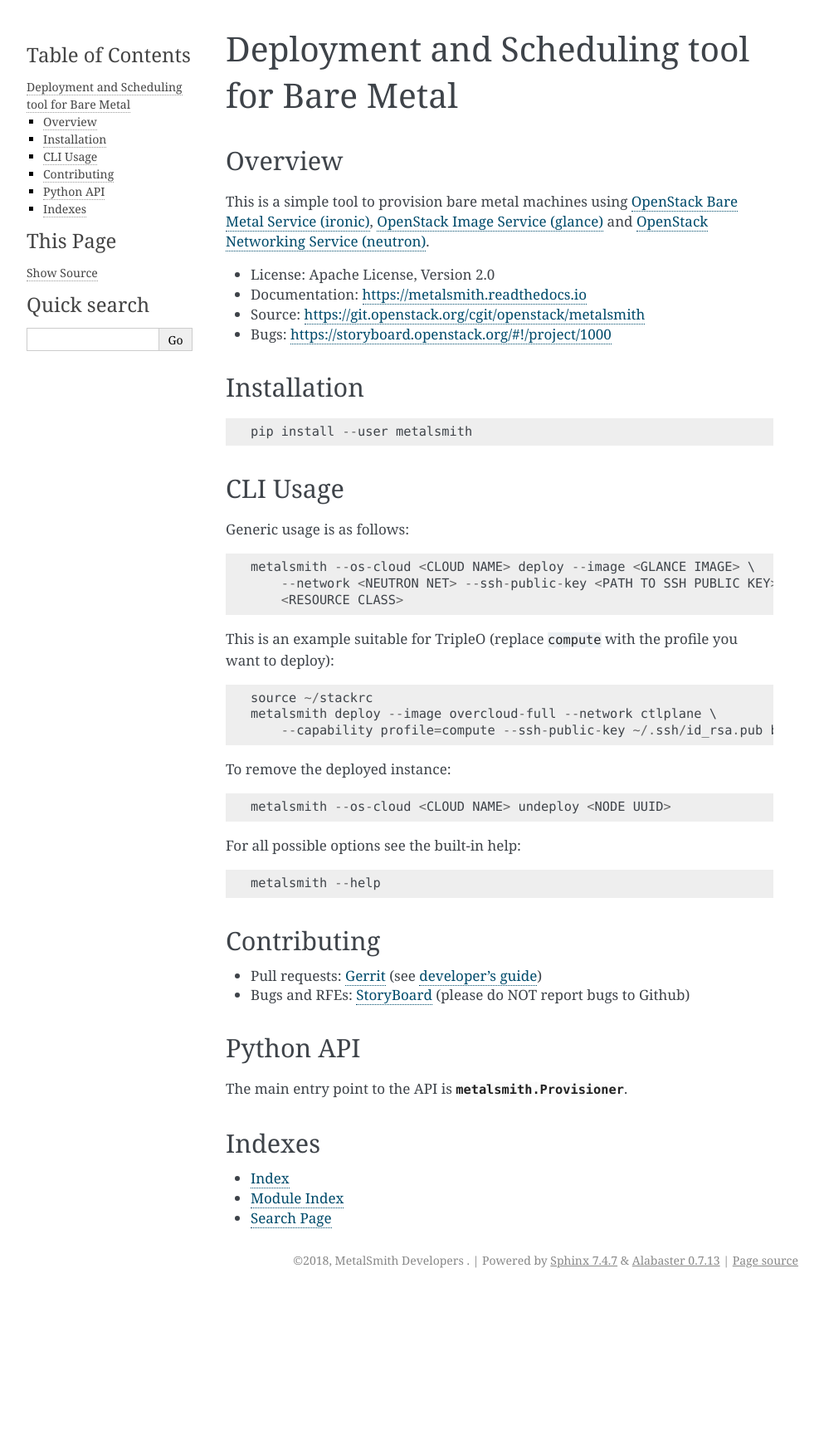
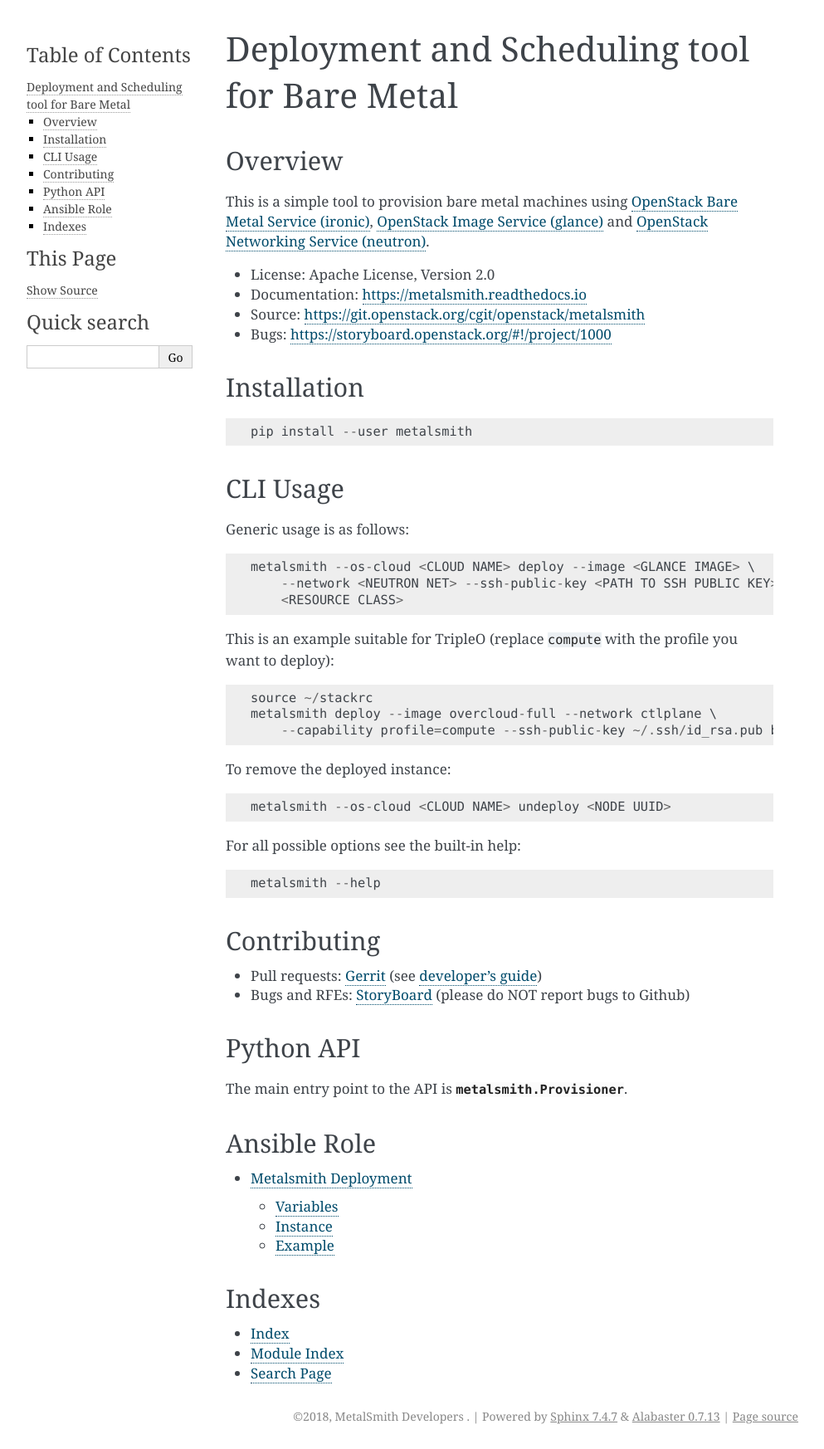
Before and after one commit to openstack/metalsmith, a Sphinx documentation site: the page built from doc/source/index.rst, in a window 1280 px wide. Shown: the whole page at 83% size, without its empty margins (148-1141 px from the left). Built offline with Sphinx 7.4.7, drawn with Linux system fonts in a browser that asks for light colours; pages that are not in the unit, such as notebooks, are missing from menus; the version number could not be read and is left out; before the commit the page ends 1558 px from its top, so only the background shows below that.

Commit message:
Simple role to deploy instances
Story: #2002170
Task: #20029
Change-Id: I3fc0ea5144b83262a39593c8211bd88ce90e13f8

```diff
--- a/doc/source/index.rst
+++ b/doc/source/index.rst
@@ -15,6 +15,14 @@ The main entry point to the API is :py:class:`metalsmith.Provisioner`.
 
    api/modules
 
+Ansible Role
+------------
+
+.. toctree::
+   :maxdepth: 2
+
+   user/ansible
+
 Indexes
 -------
 
--- /dev/null
+++ b/doc/source/user/ansible.rst
@@ -0,0 +1 @@
+.. include:: ../../../roles/metalsmith_deployment/README.rst
--- a/setup.cfg
+++ b/setup.cfg
@@ -23,6 +23,9 @@ classifier =
 packages =
     metalsmith
 
+data_files =
+    share/ansible/roles/metalsmith_deployment = roles/metalsmith_deployment/*
+
 [entry_points]
 console_scripts =
     metalsmith = metalsmith._cmd:main
--- a/test-requirements.txt
+++ b/test-requirements.txt
@@ -8,3 +8,4 @@ fixtures>=3.0.0 # Apache-2.0/BSD
 hacking>=1.0.0 # Apache-2.0
 mock>=2.0 # BSD
 testtools>=2.2.0 # MIT
+Pygments>=2.2.0 # BSD
```
Also changed, not shown: roles/metalsmith_deployment/README.rst (added), 5 other files.
